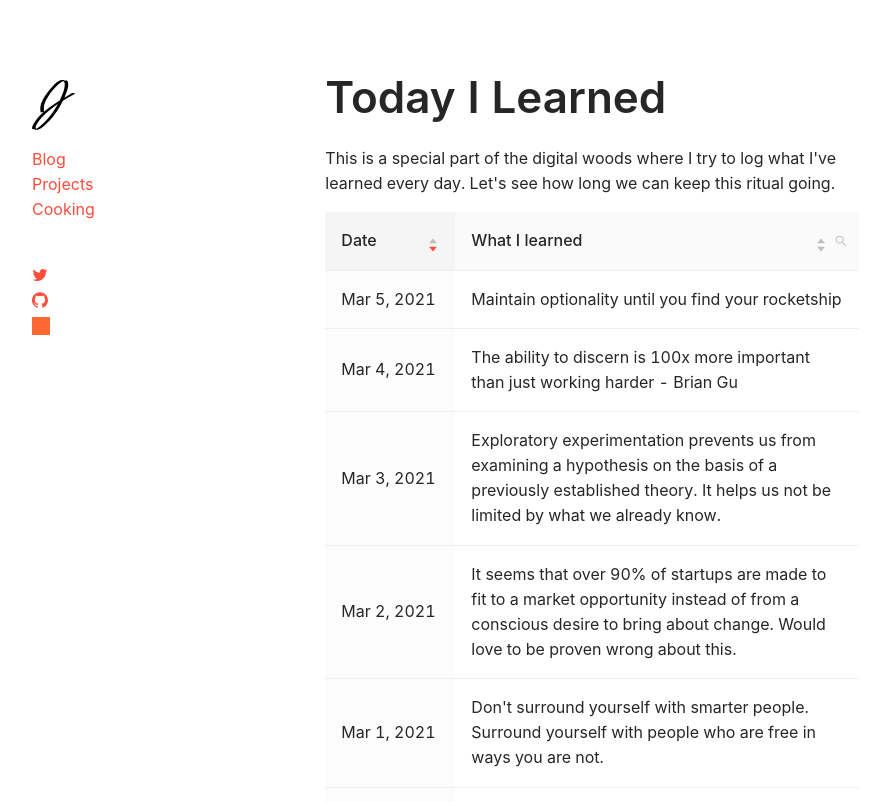
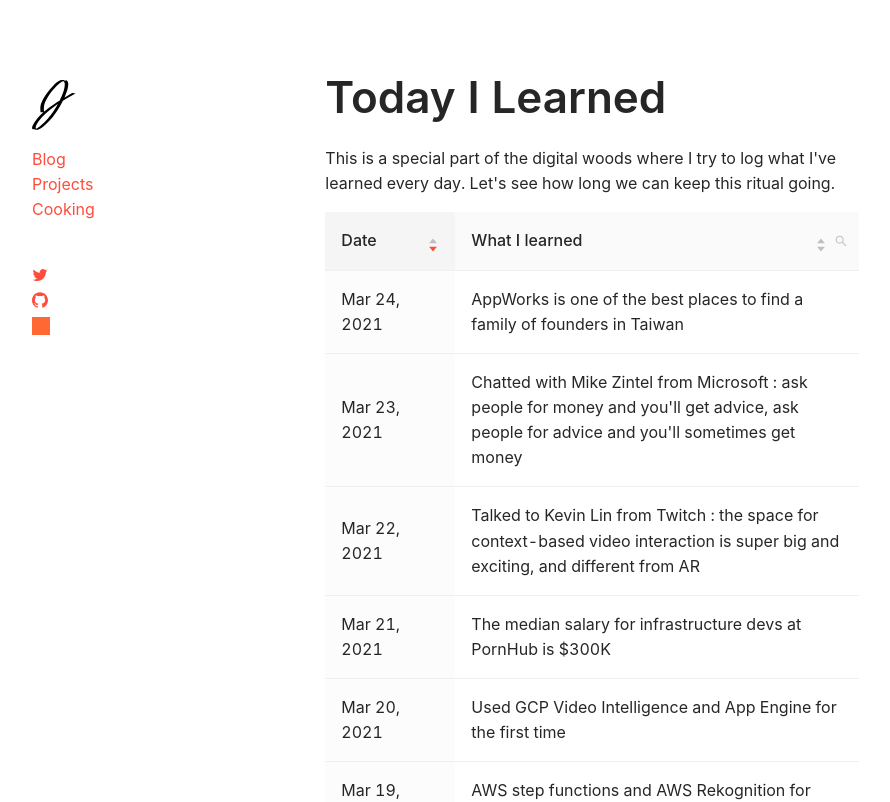
Before and after one commit to jonxuxu/website, a Next.js app: page /todayilearned in a window 1280 px wide. Shown: the top 802 px of the page, without its empty margins (48-938 px from the left). Built offline with nearby package versions, Linux system fonts and the light colour scheme; grey boxes are pictures that could not be loaded.

Commit message:
fix typo, adding lessons

```diff
--- a/pages/todayilearned/lessons.json
+++ b/pages/todayilearned/lessons.json
@@ -530,5 +530,81 @@
     {
         "date":1614903743,
         "lesson":"Maintain optionality until you find your rocketship"
+    },
+    {
+        "date": 1615016049,
+        "lesson":"Tried to improve my notetaking workflow with Obsidian + Syncthing + Lightsail. Let's see if this works better than Roam"
+    },
+    {
+        "date":1615102449,
+        "lesson":"Otter does some real awesome live transcription. Looks like it works great with video calls."
+    },
+    {
+        "date":1615188849,
+        "lesson":"In Taiwan you can pay for an online order in person, by cash. Pizza delivery convenience for Amazon goods"
+    },
+    {
+        "date":1615275249,
+        "lesson":"Used the Twitter API for the first time"
+    },
+    {
+        "date":1615361649,
+        "lesson":"Did you know that you can't tweet the same tweet twice?"
+    },
+    {
+        "date":1615448049,
+        "lesson":"Discovered a new way to do media markets - Unsplash lets photographers share their work for strong exposure, while sites can use high quality assets for free"
+    },
+    {
+        "date":1615534449,
+        "lesson":"Adaptive Bitrate Streaming (ABS) and setting up an AWS stack to stream chunks of video at adaptive resolutions"
+    },
+    {
+        "date":1615620849,
+        "lesson":"Had my first video call with someone I met from OkCupid :o"
+    },
+    {
+        "date":1615707249,
+        "lesson":"Cunningham's Law: the best way to get the right answer on the Internet is not to ask a question, it's to post the wrong answer."
+    },
+    {
+        "date":1615793649,
+        "lesson":"Implemented hash signing functionality on Ethereum using Ethers.js"
+    },
+    {
+        "date":1615880049,
+        "lesson":"Weird video frame rates (23.98, 29.97, 59.94) came historical factors stemming from the introduction of color tv"
+    },
+    {
+        "date":1615966449,
+        "lesson":"Learned about the Elliptic Curve Digital Signature Algorithm as alternative to RSA"
+    },
+    {
+        "date":1616052849,
+        "lesson":"Learned to play the D, G and C chords on the guitar"
+    },
+    {
+        "date":1616139249,
+        "lesson":"AWS step functions and AWS Rekognition for videos"
+    },
+    {
+        "date":1616225649,
+        "lesson":"Used GCP Video Intelligence and App Engine for the first time"
+    },
+    {
+        "date":1616312049,
+        "lesson":"The median salary for infrastructure devs at PornHub is $300K"
+    },
+    {
+        "date":1616398449,
+        "lesson":"Talked to Kevin Lin from Twitch : the space for context-based video interaction is super big and exciting, and different from AR"
+    },
+    {
+        "date":1616484849,
+        "lesson":"Chatted with Mike Zintel from Microsoft : ask people for money and you'll get advice, ask people for advice and you'll sometimes get money"
+    },
+    {
+        "date":1616571249,
+        "lesson":"AppWorks is one of the best places to find a family of founders in Taiwan"
     }
 ]
```
Also changed, not shown: pages/index.js (+4 -4 lines).
